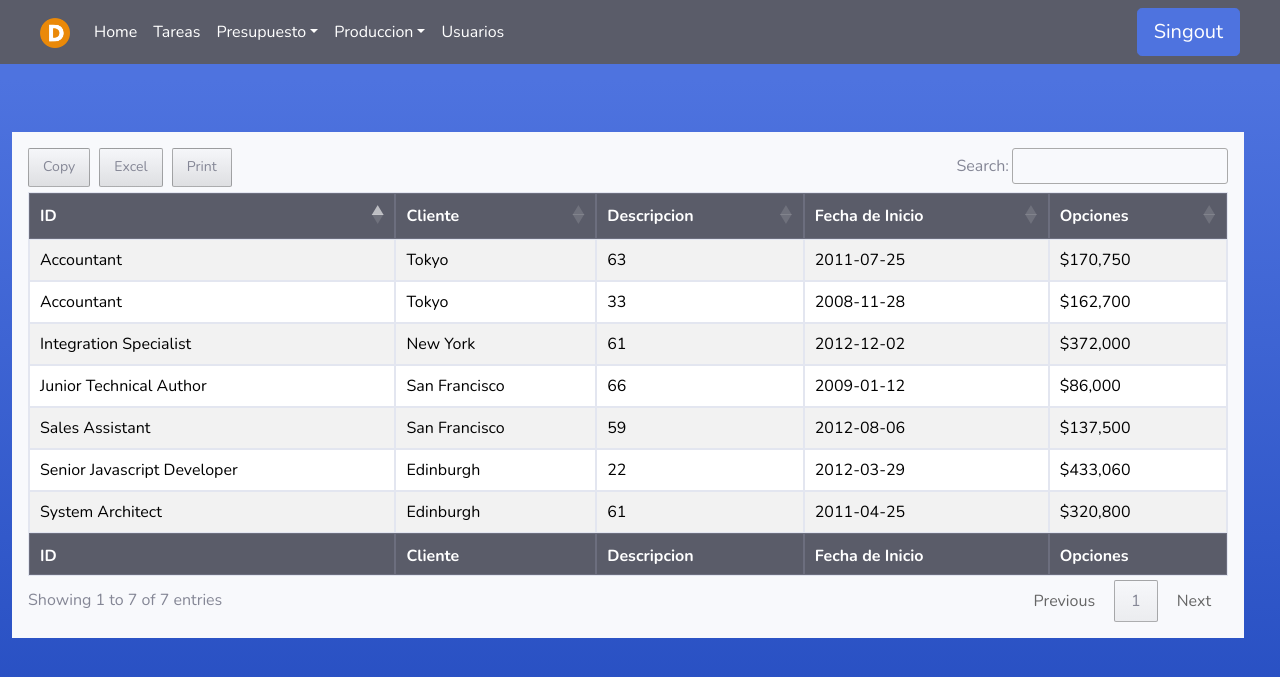
After one commit to SAAC7/Manage_control, a Django app: page /Presupuesto/ in a window 1280 px wide. The commit adds this page. Shown: the top 677 px of the page. Run offline with Django 5.2, Linux system fonts and the light colour scheme; a user stored in the database is signed in; some libraries are stand-ins or nearby versions.

Commit message:
creacion de otro html

```diff
--- a/Fabrica codig/Fabrica_Project/Asesores/views.py
+++ b/Fabrica codig/Fabrica_Project/Asesores/views.py
@@ -3,5 +3,9 @@ from django.contrib.auth.decorators import login_required
 from django.contrib.auth import authenticate
 
 # Create your views here.
+@login_required(login_url='index')
 def presupuesto(request):
     return render(request,'Asesor/presupuesto.html')
+@login_required(login_url='index')
+def listadoP(request):
+    return render(request,'Asesor/listado_presupuesto.html')
--- a/Fabrica codig/Fabrica_Project/Fabrica_Project/urls.py
+++ b/Fabrica codig/Fabrica_Project/Fabrica_Project/urls.py
@@ -26,5 +26,7 @@ urlpatterns = [
     path('signin/', login_views.signin , name='signin'),
     path('signout/', login_views.signout , name='signout'),
     path('tablas/', login_views.tablas , name='tablas'),
-    path('CrearPresupuesto/', asesor_views.presupuesto , name='CrearPresupuesto'),
+    path('Presupuesto/Crear', asesor_views.presupuesto , name='CrearPresupuesto'),
+    path('Presupuesto/', asesor_views.listadoP , name='Presupuesto'),
+
 ]
--- /dev/null
+++ b/Fabrica codig/Fabrica_Project/Templates/Asesor/listado_presupuesto.html
@@ -0,0 +1,104 @@
+{% extends 'core.html' %}
+{% block content%}
+{% load static %}
+<link rel="stylesheet" href="https://cdn.datatables.net/1.13.7/css/jquery.dataTables.min.css">
+<link rel="stylesheet" href="https://cdn.datatables.net/buttons/2.4.2/css/buttons.dataTables.min.css">
+<div class="row container col-md-12">
+    <div class="mt-5 p-3 bg-light">
+        {% comment %} <div class="pb-3">
+            <a class="btn btn-primary btn-lg" href="#">Login</a>
+        </div> {% endcomment %}
+        <div class="row justify-content-center">
+            <table id="example" class="table table-striped table-hover table-bordered" style="width:100%">
+                <thead class="thead-dark">
+                    <tr>
+                        <th>ID</th>
+                        <th>Cliente</th>
+                        <th>Descripcion</th>
+                        <th>Fecha de Inicio</th>
+                        <th>Opciones</th>
+                    </tr>
+                </thead>
+                <tbody>
+                    <tr>
+                        <td>System Architect</td>
+                        <td>Edinburgh</td>
+                        <td>61</td>
+                        <td>2011-04-25</td>
+                        <td>$320,800</td>
+                    </tr>
+                    <tr>
+                        <td>Accountant</td>
+                        <td>Tokyo</td>
+                        <td>63</td>
+                        <td>2011-07-25</td>
+                        <td>$170,750</td>
+                    </tr>
+                    <tr>
+                        <td>Junior Technical Author</td>
+                        <td>San Francisco</td>
+                        <td>66</td>
+                        <td>2009-01-12</td>
+                        <td>$86,000</td>
+                    </tr>
+                    <tr>
+                        <td>Senior Javascript Developer</td>
+                        <td>Edinburgh</td>
+                        <td>22</td>
+                        <td>2012-03-29</td>
+                        <td>$433,060</td>
+                    </tr>
+                    <tr>
+                        <td>Accountant</td>
+                        <td>Tokyo</td>
+                        <td>33</td>
+                        <td>2008-11-28</td>
+                        <td>$162,700</td>
+                    </tr>
+                    <tr>
+                        <td>Integration Specialist</td>
+                        <td>New York</td>
+                        <td>61</td>
+                        <td>2012-12-02</td>
+                        <td>$372,000</td>
+                    </tr>
+                    <tr>
+                        <td>Sales Assistant</td>
+                        <td>San Francisco</td>
+                        <td>59</td>
+                        <td>2012-08-06</td>
+                        <td>$137,500</td>
+                    </tr>
+                </tbody>
+                <tfoot class="thead-dark">
+                    <tr>
+                        <th>ID</th>
+                        <th>Cliente</th>
+                        <th>Descripcion</th>
+                        <th>Fecha de Inicio</th>
+                        <th>Opciones</th>
+                    </tr>
+                </tfoot>
+            </table>
+        </div>
+    </div>
+</div>
+<script src="https://cdn.datatables.net/1.13.7/js/jquery.dataTables.min.js"></script>
+<script src="https://cdn.datatables.net/buttons/2.4.2/js/dataTables.buttons.min.js"></script>
+<script src="https://cdnjs.cloudflare.com/ajax/libs/jszip/3.10.1/jszip.min.js"></script>
+<script src="https://cdnjs.cloudflare.com/ajax/libs/pdfmake/0.1.53/pdfmake.min.js"></script>
+<script src="https://cdnjs.cloudflare.com/ajax/libs/pdfmake/0.1.53/vfs_fonts.js"></script>
+<script src="https://cdn.datatables.net/buttons/2.4.2/js/buttons.html5.min.js"></script>
+<script src="https://cdn.datatables.net/buttons/2.4.2/js/buttons.print.min.js"></script>
+<script>
+    $(document).ready(function() {
+        $('#example').DataTable( {
+            dom: 'Bfrtip',
+            buttons: [
+                'copy', 'excel', 'pdf', 'print'
+            ]
+        } );
+    } );
+</script>
+
+{% endblock %}
--- a/Fabrica codig/Fabrica_Project/Templates/core.html
+++ b/Fabrica codig/Fabrica_Project/Templates/core.html
@@ -56,7 +56,7 @@
                                 aria-expanded="false">Presupuesto</a>
                             <ul class="dropdown-menu">
                                 <li><a class="dropdown-item" href="{% url 'CrearPresupuesto' %}">Crear</a></li>
-                                <li><a class="dropdown-item" href="#">En Curso</a></li>
+                                <li><a class="dropdown-item" href="{% url 'Presupuesto' %}">En Curso</a></li>
                                 <li><a class="dropdown-item" href="#">Finalizados</a></li>
                             </ul>
                         </li>
```
Also changed, not shown: Fabrica codig/Fabrica_Project/db.sqlite3 (deleted).
